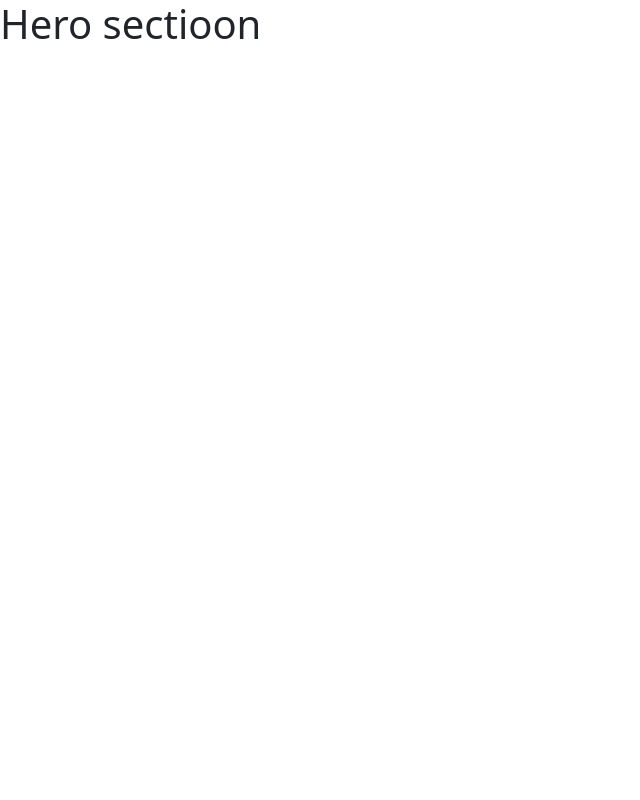
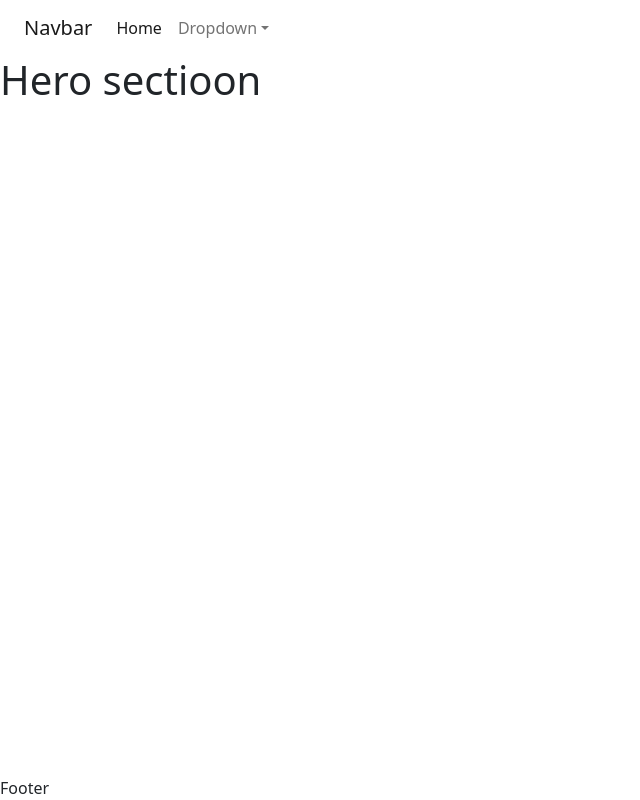
Before and after one commit to MuhammadAhmed-Developer/chat-box, a React (Create React App) app: page / in a window 1280 px wide. Shown: the whole page, without its empty margins (0-640 px from the left). Built offline with nearby package versions, Linux system fonts and the light colour scheme.

Commit message:
add frontend

```diff
--- a/src/App.scss
+++ b/src/App.scss
@@ -1 +1,11 @@
 @import '../node_modules/bootstrap/scss/bootstrap.scss';
+
+#root{
+    display: flex;
+    flex-direction: column;
+    min-height: 100vh;
+}
+
+main{
+    flex: 1 0 auto;
+}
--- /dev/null
+++ b/src/pages/Frontend/Components/Footer/Footer.js
@@ -0,0 +1,7 @@
+import React from 'react'
+
+export default function Footer() {
+  return (
+    <div>Footer</div>
+  )
+}
--- /dev/null
+++ b/src/pages/Frontend/Components/Footer/index.js
@@ -0,0 +1,10 @@
+import React from 'react'
+import Footer from './Footer'
+
+export default function index() {
+  return (
+    <>
+     <Footer/>
+    </>
+  )
+}
--- /dev/null
+++ b/src/pages/Frontend/Components/Header/Header.js
@@ -0,0 +1,39 @@
+import React from 'react'
+
+export default function Header() {
+  return (
+      <div className="container-fluid">
+        <div className="row">
+          <div className="col-lg-4">
+          <nav className="navbar navbar-expand-lg bg-body-tertiary">
+  <div className="container-fluid">
+    <a className="navbar-brand" href="#">Navbar</a>
+    <button className="navbar-toggler" type="button" data-bs-toggle="collapse" data-bs-target="#navbarSupportedContent" aria-controls="navbarSupportedContent" aria-expanded="false" aria-label="Toggle navigation">
+      <span className="navbar-toggler-icon"></span>
+    </button>
+    <div className="collapse navbar-collapse" id="navbarSupportedContent">
+      <ul className="navbar-nav me-auto mb-2 mb-lg-0">
+        <li className="nav-item">
+          <a className="nav-link active" aria-current="page" href="#">Home</a>
+        </li>
+        <li className="nav-item dropdown">
+          <a className="nav-link dropdown-toggle" href="#" role="button" data-bs-toggle="dropdown" aria-expanded="false">
+            Dropdown
+          </a>
+          <ul className="dropdown-menu">
+            <li><a className="dropdown-item" href="#">Action</a></li>
+            <li><a className="dropdown-item" href="#">Another action</a></li>
+            <li><hr className="dropdown-divider"/></li>
+            <li><a className="dropdown-item" href="#">Something else here</a></li>
+          </ul>
+        </li>
+      </ul>
+    </div>
+  </div>
+</nav>
+
+          </div>
+        </div>
+      </div>
+  )
+}
--- /dev/null
+++ b/src/pages/Frontend/Components/Header/index.js
@@ -0,0 +1,10 @@
+import React from 'react'
+import Header from './Header'
+
+export default function index() {
+  return (
+    <>
+    <Header/>
+    </>
+  )
+}
--- a/src/pages/Frontend/index.js
+++ b/src/pages/Frontend/index.js
@@ -1,14 +1,17 @@
 import React from 'react'
 import { Route, Routes } from 'react-router-dom'
 import Hero from './Home/Hero'
+import Header from './Components/Header/Header'
 
 export default function index() {
   return (
+    <>
     <Routes>
         <Route path='/'>
            <Route index element={<Hero/>} />
         </Route>
     </Routes>
+    </>
 
   )
 }
--- a/src/pages/Routes.js
+++ b/src/pages/Routes.js
@@ -1,9 +1,15 @@
 import React from 'react'
 import { BrowserRouter, Route, Routes } from 'react-router-dom'
 import Frontend from './Frontend'
+import Header from './Frontend/Components/Header/Header'
+import Footer from './Frontend/Components/Footer/Footer'
 
 export default function CustomRoutes() {
   return (
+    <>
+    <Header/>
+    <main>
+
     <BrowserRouter>
      <Routes>
         <Route path='/*' element={<Frontend/>} />
@@ -11,6 +17,9 @@ export default function CustomRoutes() {
 
      </Routes>
     </BrowserRouter>
+    </main>
+    <Footer/>
+    </>
 
   )
 }
```
Also changed, not shown: src/App.js (line endings or trailing spaces).
